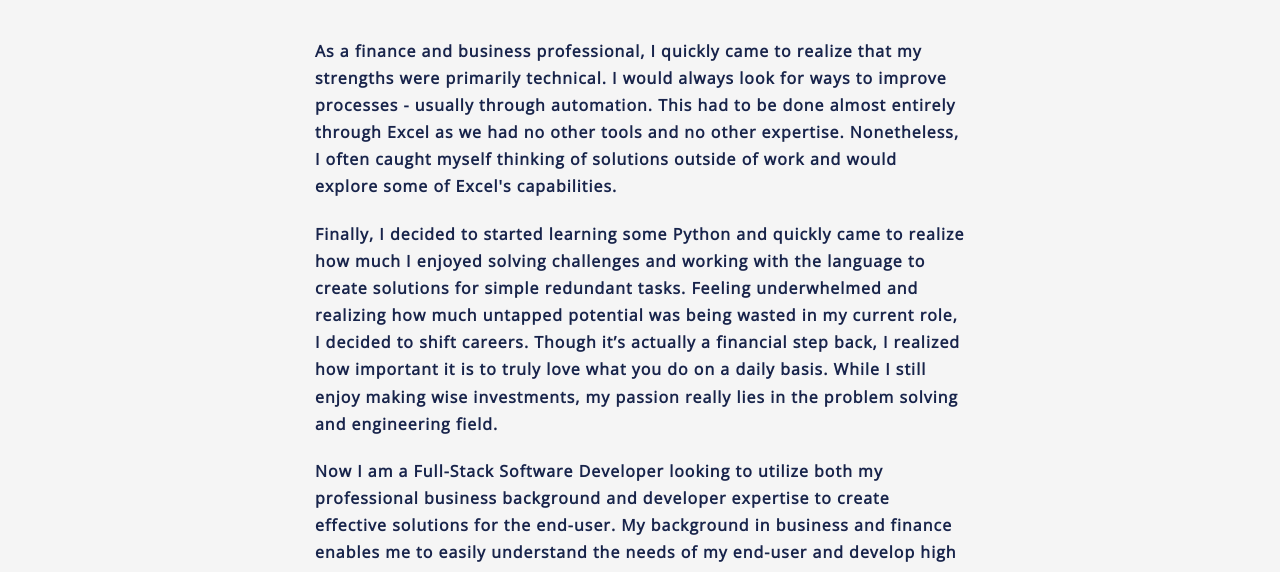
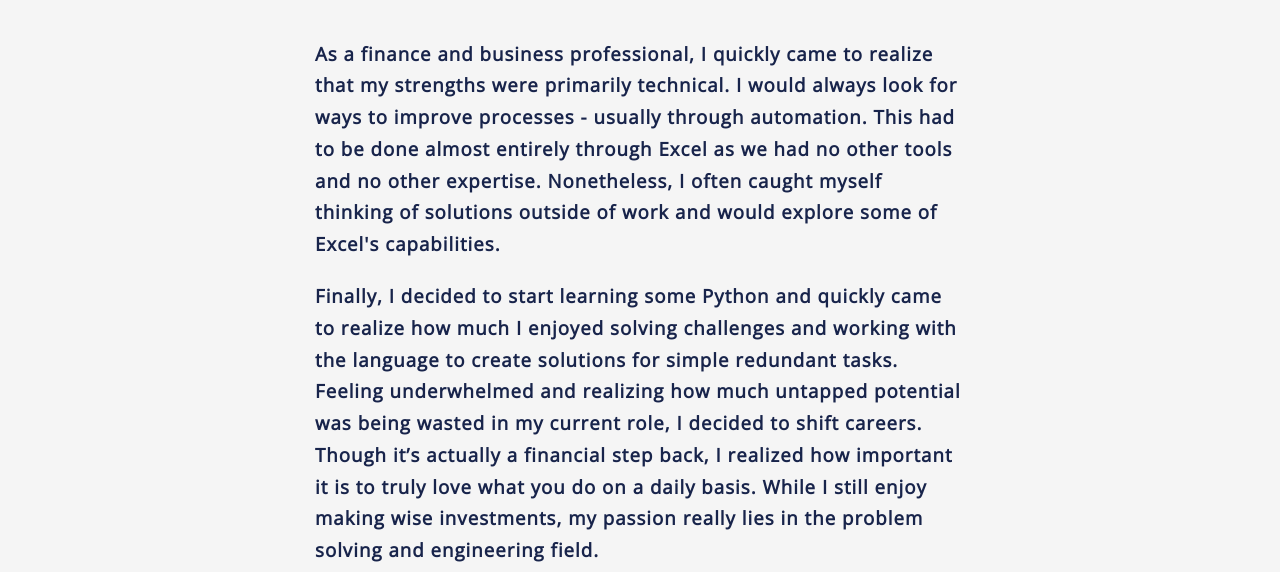
Before and after one commit to BlitzDampfwalze/Paul-Lime-Portfolio, a plain HTML site: page bio.html in a window 1280 px wide. Shown: the part 190-762 px from the top of the page. Drawn offline with nearby package versions, Linux system fonts and the light colour scheme.

Commit message:
paragraph correction

```diff
--- a/bio.html
+++ b/bio.html
@@ -62,7 +62,7 @@
 			</p>
 
       <p>
-        Finally, I decided to started learning some Python and quickly came to realize how much I enjoyed solving challenges and working with the language to create solutions for simple redundant tasks. Feeling underwhelmed and realizing how much untapped potential was being wasted in my current role, I decided to shift careers. Though it’s actually a financial step back, I realized how important it is to truly love what you do on a daily basis. While I still enjoy making wise investments, my passion really lies in the problem solving and engineering field.
+        Finally, I decided to start learning some Python and quickly came to realize how much I enjoyed solving challenges and working with the language to create solutions for simple redundant tasks. Feeling underwhelmed and realizing how much untapped potential was being wasted in my current role, I decided to shift careers. Though it’s actually a financial step back, I realized how important it is to truly love what you do on a daily basis. While I still enjoy making wise investments, my passion really lies in the problem solving and engineering field.
       </p>
       <p>
         Now I am a Full-Stack Software Developer looking to utilize both my professional business background and developer expertise to create effective solutions for the end-user. My background in business and finance enables me to easily understand the needs of my end-user and develop high impact features while reducing wasted time on unnecessary features.
--- a/portfolio.css
+++ b/portfolio.css
@@ -379,7 +379,7 @@ section#bio p {
   /* color: rgba(207, 207, 230, 0.81); */
   /* color: #f4f4f4; */
   /* color: rgb(62,62,62); */
-  font-size: 0.94rem;
+  font-size: 1.1rem;
   max-width: 650px;
   width: 60%;
   margin: 20px auto;
```
